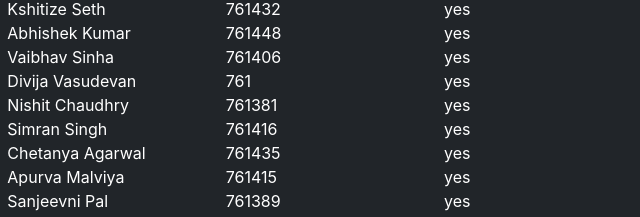
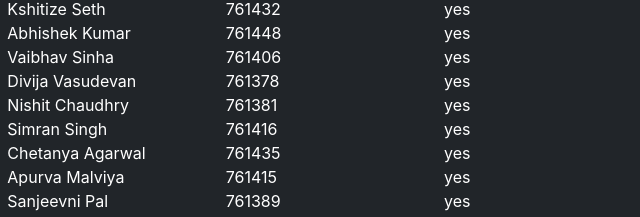
Before and after one commit to projectnext/tarun1712.github.io, a plain HTML site: page index.html in a window 1280 px wide. Shown: the part 207-424 px from the top of the page, 211-851 px from the left. Drawn offline with nearby package versions, Linux system fonts and the light colour scheme.

Commit message:
Update index.html

```diff
--- a/index.html
+++ b/index.html
@@ -66,7 +66,7 @@
                <div class="row">
                 <div class="col">5</div>
                 <div class="col">Divija Vasudevan</div>
-                <div class="col">761</div>
+                <div class="col">761378</div>
                 <div class="col">yes</div>
                 <div class="col">Angular</div>
                 <div class="col">Quadron Campus</div>
```
